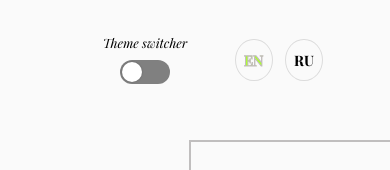
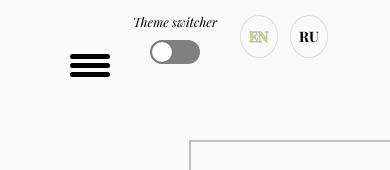
Before and after one commit to mrrobot911/cv-rs-school, a React (Vite) app: page / in a window 390 px wide. Shown: the top 170 px of the page. Built offline with nearby package versions, Linux system fonts and the light colour scheme.

Commit message:
feat: burger start

```diff
--- a/src/components/Navbar.jsx
+++ b/src/components/Navbar.jsx
@@ -1,4 +1,4 @@
-import { useState } from "react";
+import { useEffect, useState } from "react";
 import { Context, themes } from "../utils/Context"
 import Toggle from "./Toggle"
 import useMyContext from "../hooks/useMyContext";
@@ -8,14 +8,49 @@ const Navbar = () => {
   const { context } = useMyContext();
   const [toggle, setToggle] = useState(window?.localStorage?.getItem('theme') === 'dark');
   const [value, setValue] = useState(window?.localStorage?.getItem('local') === 'ru'&& window.navigator.language.slice(0,2) === 'ru' ? 2 : 1);
+  const [isMenuOpen, setIsMenuOpen] = useState(false);
+  const [width, setWidth] = useState(window.innerWidth);
+
+  const clickHandler = () => {
+    setIsMenuOpen(!isMenuOpen);
+  }
 
   function chengeValue(event) {
     setValue(event.target.value);
  }
 
+  useEffect(() => {
+    const handleResize = (event) => {
+      setWidth(event.target.innerWidth);
+    };
+    window.addEventListener('resize', handleResize);
+    return () => {
+      window.removeEventListener('resize', handleResize);
+    };
+  }, []);
+
   return (
-    <nav>
-      <div className="nav__container">
+    <nav className="navbar">
+      { width <= 768 && <div className="burger__container">
+        <button
+          className={isMenuOpen ? "burger__btn change" : "burger__btn"}
+          aria-label="Открыть главное меню"
+          onClick={()=>clickHandler()}
+        >
+          <div id="bar1" className="bar"></div>
+          <div id="bar2" className="bar"></div>
+          <div id="bar3" className="bar"></div>
+        </button>
+          <div className={isMenuOpen ? "burgerLink__container" : "burgerLink__container show"}>
+            <a href="#about">{locale[context.local]["about"]}</a>
+            <a href="#stuck">{locale[context.local]["stuck"]}</a>
+            <a href="#projects">{locale[context.local]["project"]}</a>
+            <a href="#skills">{locale[context.local]["skill"]}</a>
+          </div>
+          <div className="menu-bg"></div>
+        </div>
+    }
+      {width > 768 && <div className="nav__container">
         <div className="navLink__container">
           <a href="#about">{locale[context.local]["about"]}</a>
         </div>
@@ -28,7 +63,7 @@ const Navbar = () => {
         <div className="navLink__container">
           <a href="#skills">{locale[context.local]["skill"]}</a>
         </div>
-      </div>
+      </div>}
       <div className="theme__container">
         <p>{locale[context.local]["theme"]}</p>
         <Context.Consumer>
--- a/src/style/footer.css
+++ b/src/style/footer.css
@@ -61,7 +61,7 @@
         margin:0px 15px;
     }
 }
-@media (max-width:764px){
+@media (max-width:768px){
     .footer__container{
         text-align:left;
         padding:5%;
--- a/src/style/navbar.css
+++ b/src/style/navbar.css
@@ -1,5 +1,5 @@
-nav {
-    height: 120px;
+.navbar {
+    min-height: 120px;
     padding: 15px 50px;
     display: flex;
     flex-direction: row;
@@ -74,6 +74,61 @@ nav {
     color:greenyellow;
     -webkit-text-stroke: 1px rgb(192, 187, 187);
 }
+.burger__btn{
+    width: 40px;
+    height: 40px;
+    margin: 30px 0 20px 20px;
+  }
+.bar {
+    height: 5px;
+    width: 100%;
+    background-color: var(--color);
+    display: block;
+    border-radius: 5px;
+    transition: 0.3s ease;
+}
+#bar1 {
+    transform: translateY(-4px);
+}
+
+#bar3 {
+    transform: translateY(4px);
+}
+.burgerLink__container{
+    display: flex;
+    flex-direction: column;
+}
+.show {
+    display: none;
+}
+.change {
+    display: block;
+  }
+
+  .change #bar1 {
+    transform: translateY(4px) rotateZ(-45deg);
+  }
+
+  .change #bar2 {
+    opacity: 0;
+  }
+
+  .change #bar3 {
+    transform: translateY(-6px) rotateZ(45deg);
+  }
+
+.menu-bg {
+    top: 0;
+    left: 0;
+    position: absolute;
+    z-index: 1;
+    width: 0;
+    height: 0;
+    margin: 30px 0 20px 20px;
+    background: radial-gradient(circle, #DC052D, #DC052D);
+    border-radius: 50%;
+    transition: 0.3s ease;
+  }
 @media (max-width: 1200px) {
     nav {
         padding: 15px 20px;
@@ -108,11 +163,16 @@ nav {
         padding: 12px 8px;
     }
     .internacionalization__container label:hover{
-        font-size: 1.1rem;
+        font-size: 1rem;
     }
 }
-@media (max-width: 764px) {
-    .navLink__container{
-        display: none;
+@media (max-width: 768px) {
+
+    .navbar{
+        justify-content:end;
+        align-items: start;
+    }
+    .burger__container {
+        justify-self: start;
     }
 }
```
